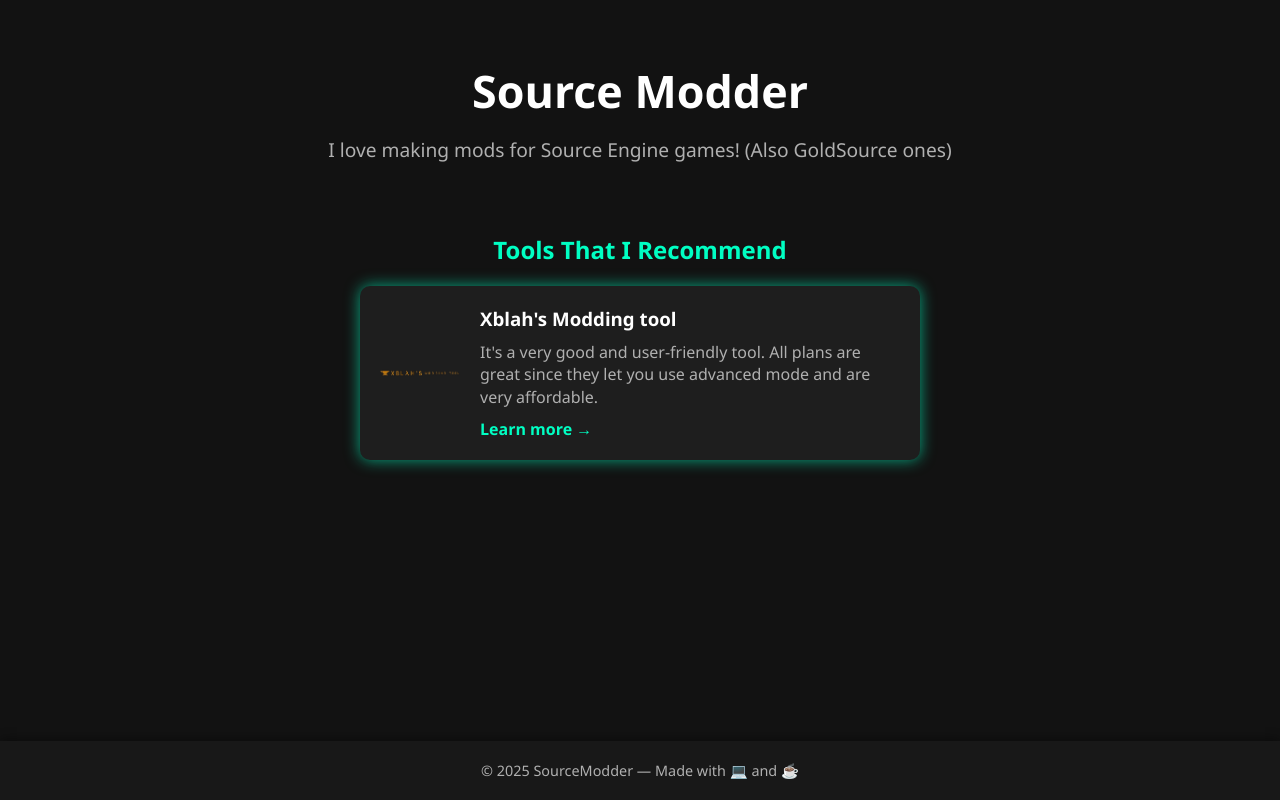
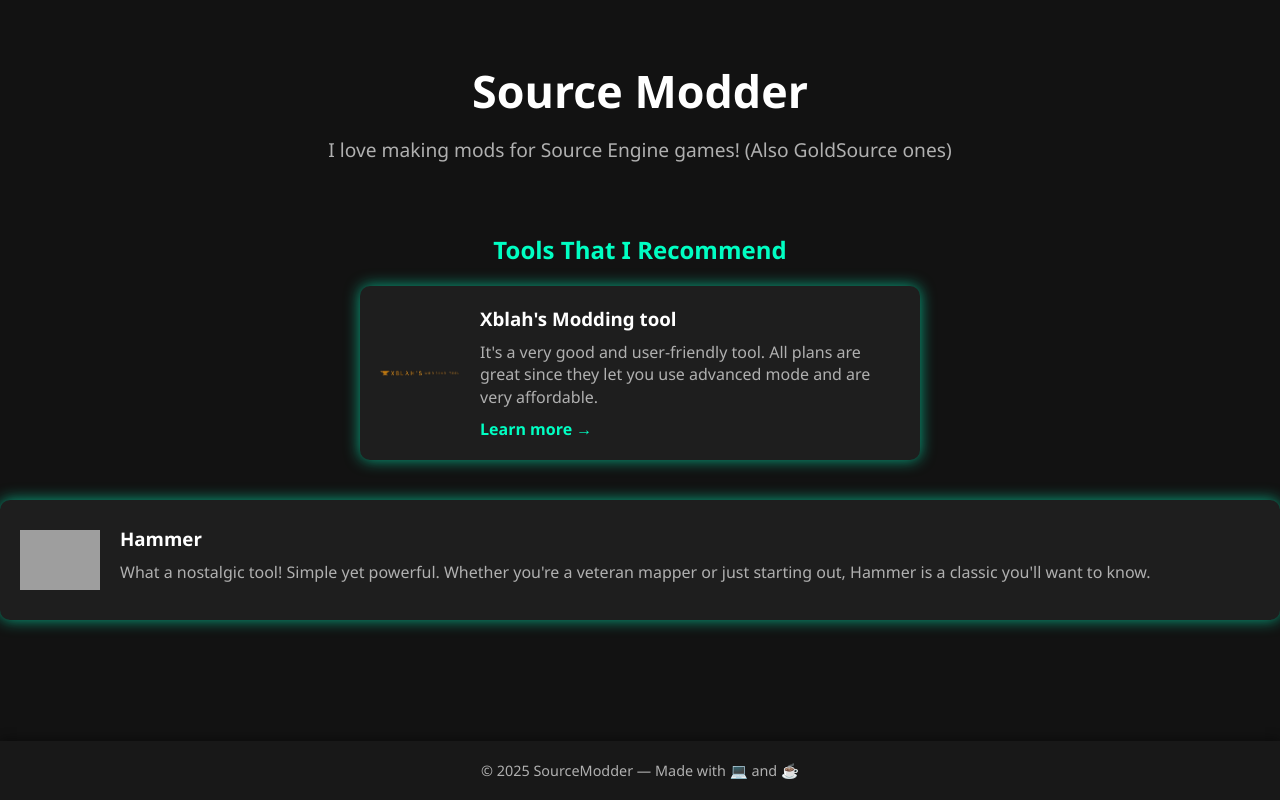
Before and after one commit to eldiscordia1/eldiscordia1.github.io, a plain HTML site: page index.html in a window 1280 px wide. Drawn offline with Linux system fonts and the light colour scheme; grey boxes are pictures that could not be loaded.

Commit message:
Update index.html

```diff
--- a/index.html
+++ b/index.html
@@ -96,6 +96,16 @@
       </div>
     </div>
   </section>
+    <div style="display: flex; align-items: center; gap: 20px; background: #1e1e1e; padding: 20px; border-radius: 10px; box-shadow: 0 0 15px #00ffc3a0; margin-bottom: 30px;">
+    <img src="https://upload.wikimedia.org/wikipedia/commons/thumb/7/74/Hammer_Valve_Logo.svg/1200px-Hammer_Valve_Logo.svg.png" alt="Hammer Logo" style="width: 80px; height: 80px; object-fit: contain; border-radius: 8px;" />
+    <div>
+      <h3 style="margin: 0 0 10px; color: var(--text); font-weight: 600;">Hammer</h3>
+      <p style="color: var(--text-muted); margin-bottom: 10px; line-height: 1.4;">
+        What a nostalgic tool! Simple yet powerful. Whether you're a veteran mapper or just starting out, Hammer is a classic you'll want to know.
+      </p>
+    </div>
+  </div>
+
   <footer>
     &copy; 2025 SourceModder — Made with 💻 and ☕
   </footer>
```
